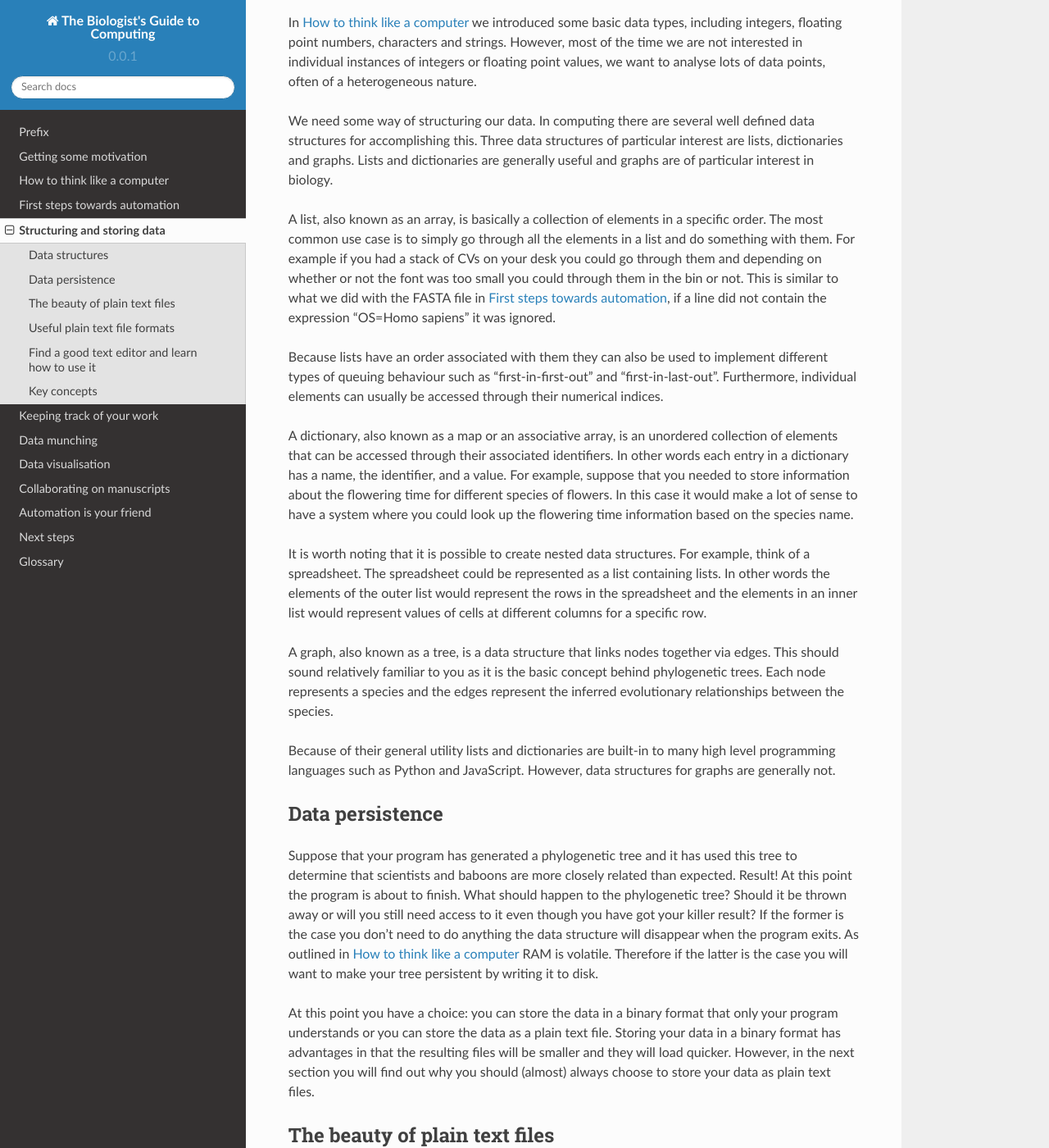
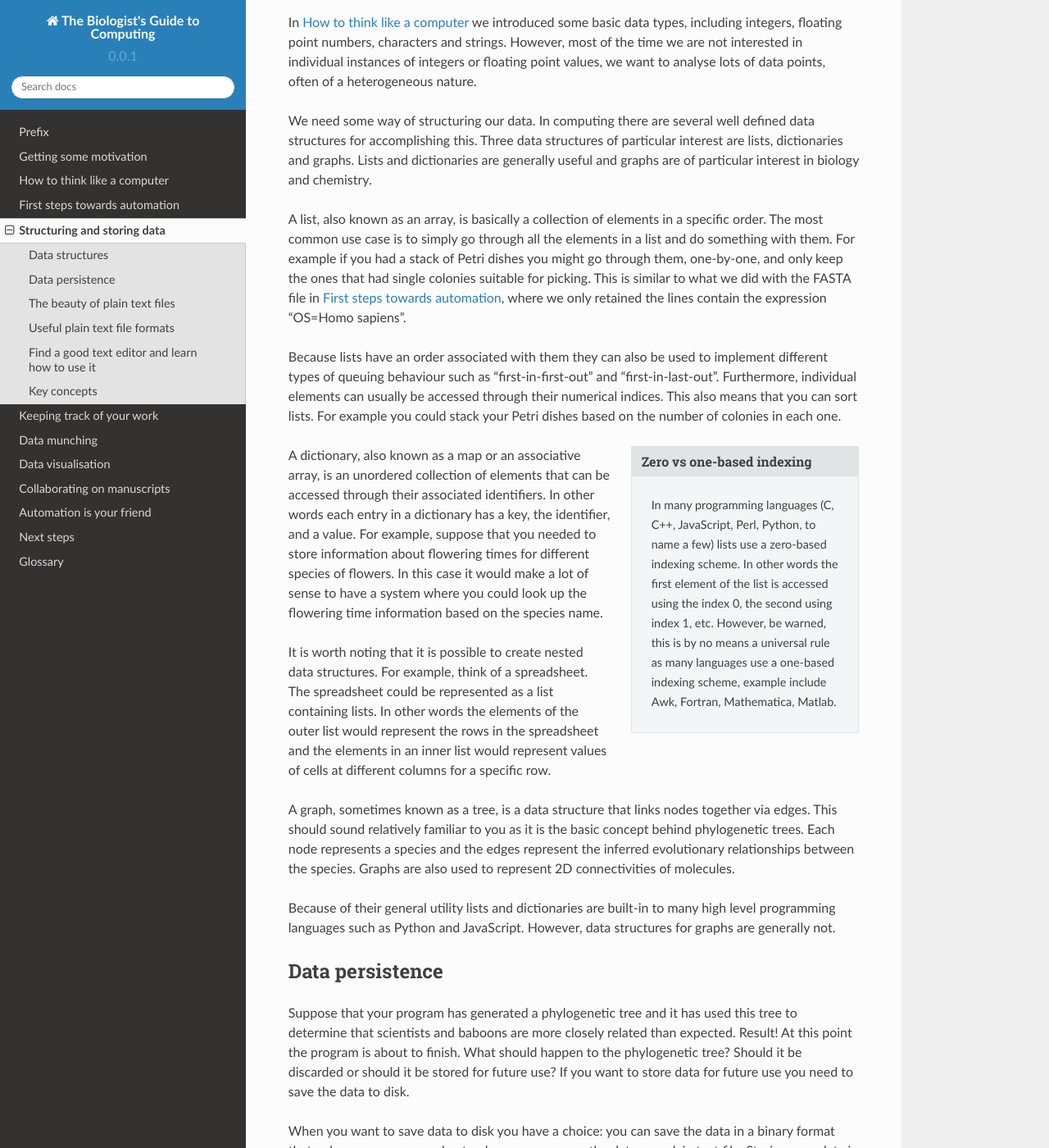
Before and after one commit to tjelvar-olsson/biologists-guide-to-computing, a Sphinx documentation site: the page built from source/structuring-and-storing-data.rst, in a window 1280 px wide and 1400 px high, scrolled down 200 px. Shown: the whole window at 82% size. Built offline with Sphinx 7.4.7 and the Read the Docs theme 2.0.0, drawn with Linux system fonts in a browser that asks for light colours; some of the changed text lies outside the part shown.

Commit message:
Updated structuring and storing data chapter.

```diff
--- a/source/structuring-and-storing-data.rst
+++ b/source/structuring-and-storing-data.rst
@@ -13,26 +13,36 @@ heterogeneous nature.
 We need some way of structuring our data. In computing there are several well
 defined data structures for accomplishing this. Three data structures of particular
 interest are lists, dictionaries and graphs. Lists and dictionaries are generally
-useful and graphs are of particular interest in biology.
+useful and graphs are of particular interest in biology and chemistry.
 
 A list, also known as an array, is basically a collection of elements in a
 specific order. The most common use case is to simply go through all the
-elements in a list and do something with them. For example if you had a stack of
-CVs on your desk you could go through them and depending on whether or not the
-font was too small you could through them in the bin or not. This is similar to
-what we did with the FASTA file in :doc:`first-steps-towards-automation`, if a
-line did not contain the expression "OS=Homo sapiens" it was ignored.
+elements in a list and do something with them. For example if you had a stack
+of Petri dishes you might go through them, one-by-one, and only keep the ones
+that had single colonies suitable for picking.  This is similar to what we did
+with the FASTA file in :doc:`first-steps-towards-automation`, where we only
+retained the lines contain the expression "OS=Homo sapiens".
 
 Because lists have an order associated with them they can also be used to
 implement different types of queuing behaviour such as "first-in-first-out" and
 "first-in-last-out". Furthermore, individual elements can usually be accessed
-through their numerical indices.
+through their numerical indices. This also means that you can sort lists. For
+example you could stack your Petri dishes based on the number of colonies in
+each one.
+
+.. sidebar:: Zero vs one-based indexing
+
+    In many programming languages (C, C++, JavaScript, Perl, Python, to name a
+    few) lists use a zero-based indexing scheme. In other words the first element
+    of the list is accessed using the index 0, the second using index 1, etc.
+    However, be warned, this is by no means a universal rule as many languages use
+    a one-based indexing scheme, example include Awk, Fortran, Mathematica, Matlab.
 
 A dictionary, also known as a map or an associative array, is an unordered
 collection of elements that can be accessed through their associated
-identifiers. In other words each entry in a dictionary has a name, the
+identifiers. In other words each entry in a dictionary has a key, the
 identifier, and a value. For example, suppose that you needed to store
-information about the flowering time for different species of flowers. In this
+information about flowering times for different species of flowers. In this
 case it would make a lot of sense to have a system where you could look up the
 flowering time information based on the species name.
 
@@ -42,10 +52,11 @@ containing lists. In other words the elements of the outer list would represent
 the rows in the spreadsheet and the elements in an inner list would represent
 values of cells at different columns for a specific row.
 
-A graph, also known as a tree, is a data structure that links nodes together
+A graph, sometimes known as a tree, is a data structure that links nodes together
 via edges. This should sound relatively familiar to you as it is the basic
 concept behind phylogenetic trees. Each node represents a species and the edges
-represent the inferred evolutionary relationships between the species.
+represent the inferred evolutionary relationships between the species. Graphs are
+also used to represent 2D connectivities of molecules.
 
 Because of their general utility lists and dictionaries are built-in to many
 high level programming languages such as Python and JavaScript. However, data
@@ -58,38 +69,37 @@ Data persistence
 Suppose that your program has generated a phylogenetic tree and it has used
 this tree to determine that scientists and baboons are more closely related
 than expected. Result! At this point the program is about to finish. What
-should happen to the phylogenetic tree? Should it be thrown away or will you
-still need access to it even though you have got your killer result? If the
-former is the case you don't need to do anything the data structure will
-disappear when the program exits. As outlined in
-:doc:`how-to-think-like-a-computer` RAM is volatile. Therefore if the latter is
-the case you will want to make your tree persistent by writing it to disk.
+should happen to the phylogenetic tree? Should it be discarded or should it
+be stored for future use? If you want to store data for future use you need to
+save the data to disk.
 
-At this point you have a choice: you can store the data in a binary format that
-only your program understands or you can store the data as a plain text file.
-Storing your data in a binary format has advantages in that the resulting files
-will be smaller and they will load quicker. However, in the next section you will
-find out why you should (almost) always choose to store your data as plain text
-files.
+When you want to save data to disk you have a choice: you can save the data in
+a binary format that only your program understands or you can save the data as
+a plain text file.  Storing your data in a binary format has advantages in that
+the resulting files will be smaller and they will load quicker than a plain
+text file. However, in the next section you will find out why you should
+(almost) always store your data as plain text files.
 
 The beauty of plain text files
 ------------------------------
 
-Plain text files are great because you can open and edit them on any computer.
-The operating system does not matter as ASCII and Unicode are universal
-standards.  With the slight caveat that you may occasionally have to deal with
-converting between Windows and Unix line endings (as discussed earlier in
-:doc:`how-to-think-like-a-computer`).
+Plain text files have several advantages over binary format files. First of all
+you can open and edit them on any computer.  The operating system does not
+matter as ASCII and Unicode are universal standards.  With the slight caveat
+that you may occasionally have to deal with converting between Windows and Unix
+line endings (as discussed earlier in :doc:`how-to-think-like-a-computer`).
 
 Furthermore, they are easy to use. You can simply open them in your text editor
 of choice and start typing away.
 
-Some software companies rely on their software being the only software to be
-able to work with the binary files that their software produces to ensure that
-users have to renew their licence. This is not great from the users point of
-view. It also makes it hard to share data with people that do not have a
-licence to the software in question. Making use of plain text files and
-software that can output data in plain text works around this problem.
+Some software companies try to employ a lock-in strategy where their software
+produces files in a proprietary, binary format. Meaning that you need access to
+the software in order to open the files produced using it.  This is not great
+from the users point of view. It makes it difficult to use other tools to
+further analyse the data.  It also makes it hard to share data with people that
+do not have a licence to the software in question. Making use of plain text
+files and software that can output data in plain text works around this
+problem.
 
 Finally, there is a rich ecosystem of tools available for working with plain
 text files.  Apart from text editors, there are all of the Unix command line
@@ -137,13 +147,19 @@ Hopefully the example above is self explanatory. For more information have a
 look at the `official markdown syntax page
 <https://daringfireball.net/projects/markdown/syntax>`_.
 
-Another scenario may be wanting to record tabular data, for example the results
+.. sidebar:: Markdown specific text editors
+
+    There are many markdown specific text editors available. For Mac users a good
+    option is `Mou <http://25.io/mou/>`_, for Linux (and Windows) users an option
+    is `MDCharm <http://www.mdcharm.com/>`_.
+
+Another scenario is to record tabular data, for example the results
 of a scientific experiment. In other words the type of data you would want to
-store in a  spreadsheet. Comma separated value (CSV) files are ideally suited
+store in a  spreadsheet. Comma Separated Value (CSV) files are ideally suited
 for this. This file format is relatively basic, values are simply separated by
 commas and the file can optionally start with a header. It is worth noting
 that you can include a comma in a value by surrounding it by double quotes. Below
-is an example of a CSV file containing two rows and three columns containing
+is an example of a three column CSV file containing a header and two data rows.
 
 .. code-block:: none
 
@@ -160,8 +176,7 @@ popular file formats for doing this `JavaScript Object Notation
 .. sidebar:: Recursive acronyms
 
     You may ask yourself why the full name of YAML includes the word YAML.
-    This is because programmers are fond of `recursion
-    <https://en.wikipedia.org/wiki/Recursion_%28computer_science%29>`_,
+    This is because programmers are fond of :term:`recursion`,
     procedures whose implementation call themselves. Other famous
     recursive acronyms include GNU (GNU's Not Unix), curl (C URL Request
     Library) and Fiji (Fiji Is Just ImageJ).
@@ -224,6 +239,10 @@ to the reader. These comments are ignored by programs parsing the files.
         experiment: "breeding maize plants for colour"
         discovery: "jumping genes"
 
+.. sidebar:: Comments
+
+    Comments are a comon feature of most programming languages. They allow the programmer
+    to explain the intention of the code and to make generic notes for future reference.
 
 Find a good text editor and learn how to use it
 -----------------------------------------------
@@ -235,15 +254,15 @@ Popular text editors include `Sublime Text <http://www.sublimetext.com/>`_,
 `Geany <http://www.geany.org/Main/HomePage>`_ and `Atom <https://atom.io/>`_.
 
 If you enjoy working on the command line I would highly recommend experimenting
-with command line editors. Popular choices include `nano
+with command line text editors. Popular choices include `nano
 <http://www.nano-editor.org/>`_, `emacs <https://www.gnu.org/software/emacs/>`_
 and `vim <http://www.vim.org/>`_. The former is easy to learn, whereas the latter
 two give much more power, but are somewhat more difficult to learn.
 
 .. sidebar:: Vim is great!
 
-    Personally, I use ``vim`` for everything. It is one of the few editors that
-    is installed by default on any Unix based system. Furthermore, it is
+    Personally, I use ``vim`` for everything. It is one of a few editors that
+    is installed by default on most Unix based system. Furthermore, it is
     extremely powerful and allows you to do everything using the keyboard. I
     like this because using the mouse for extended periods of time makes my
     index finger hurt.
@@ -258,15 +277,14 @@ Key concepts
 - Lists, also known as arrays, are ordered collections of elements
 - Dictionaries, also known as maps and associative arrays, are unordered
   collections of key-value pairs
-- Graphs, also known as trees, links nodes via edges and is of relevance to
-  phylogenetic trees
+- Graphs, sometimes known as trees, links nodes via edges and are of relevance to
+  phylogenetic trees and molecular representations
 - In computing persistence refers to data outliving the program that generated
   it
 - If you want any data structures that you have generated to persist you need
   to write them to disk
 - Saving your data as plain text files is almost always preferable to saving it
-  as a binary blobs
-- There are a number of useful plain text file formats for you to make the most
-  of
+  as a binary :term:`blob`
+- There are a number of useful plain text file formats for you to make use of
 - Don't invent your own file format
 - Learn how to make the most out of your text editor of choice
```
